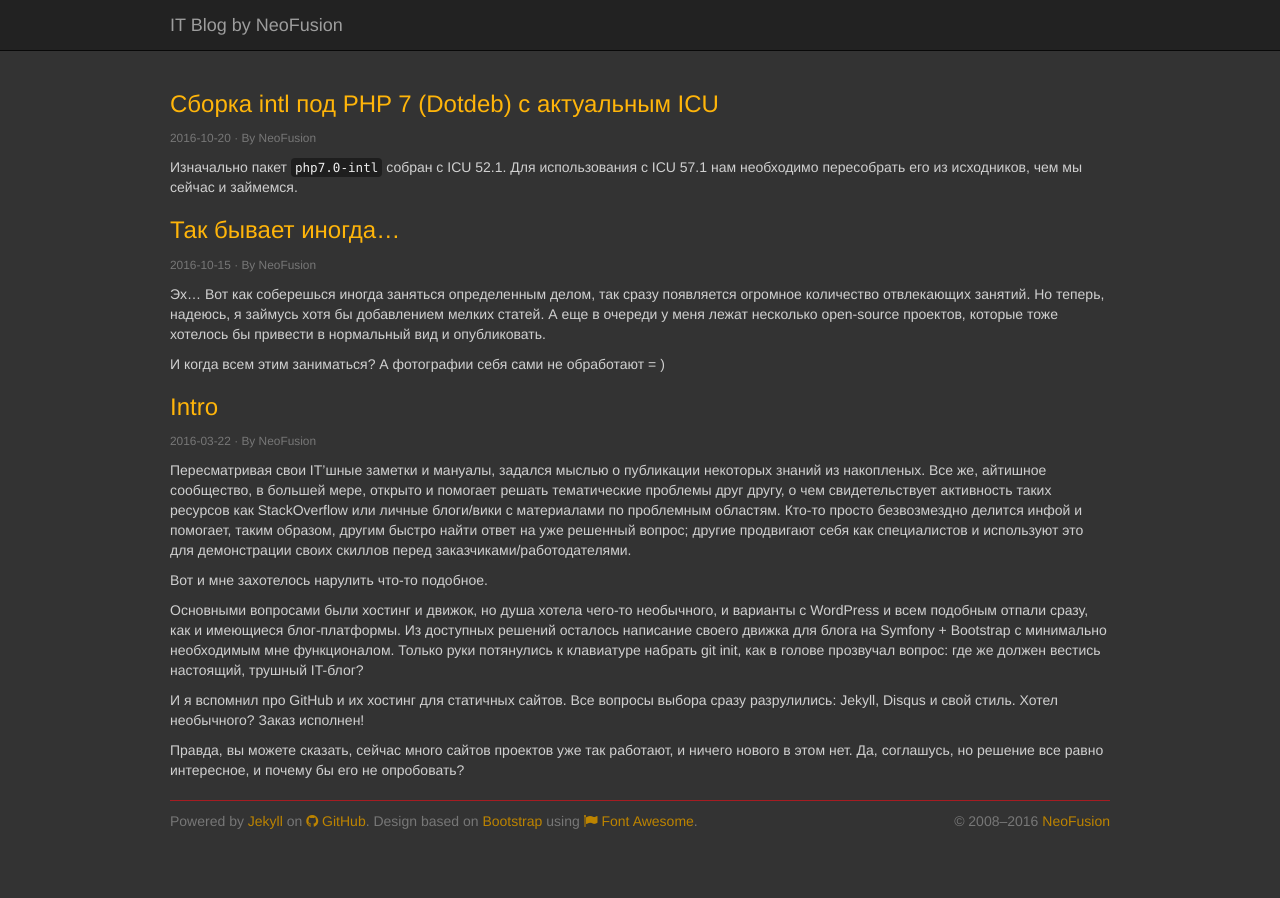
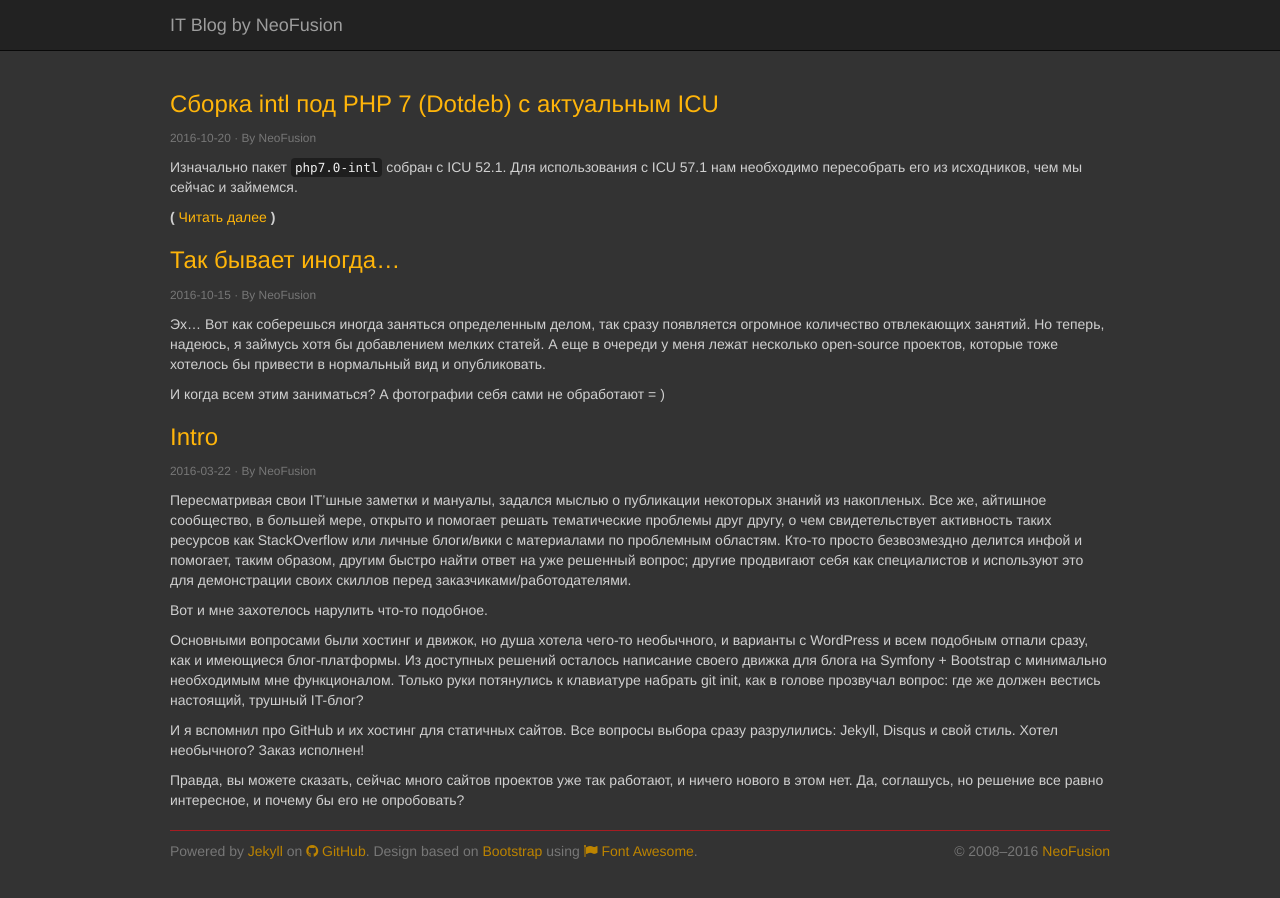
Before and after one commit to EvgeniyNeoFusion/blog.neofusion.ru, a Jekyll site: the page built from index.html, in a window 1280 px wide. Built offline with Jekyll 4.4.1, drawn with Linux system fonts in a browser that asks for light colours.

Commit message:
Добавлена ссылка "Читать далее"

```diff
--- a/index.html
+++ b/index.html
@@ -10,4 +10,7 @@ layout: default
         </small>
     </p>
     {{ post.excerpt }}
+    {% if post.content contains '<!--more-->' %}
+        <p><b>(</b> <a href="{{ post.url }}">Читать далее</a> <b>)</b></p>
+    {% endif %}
 {% endfor %}
```
